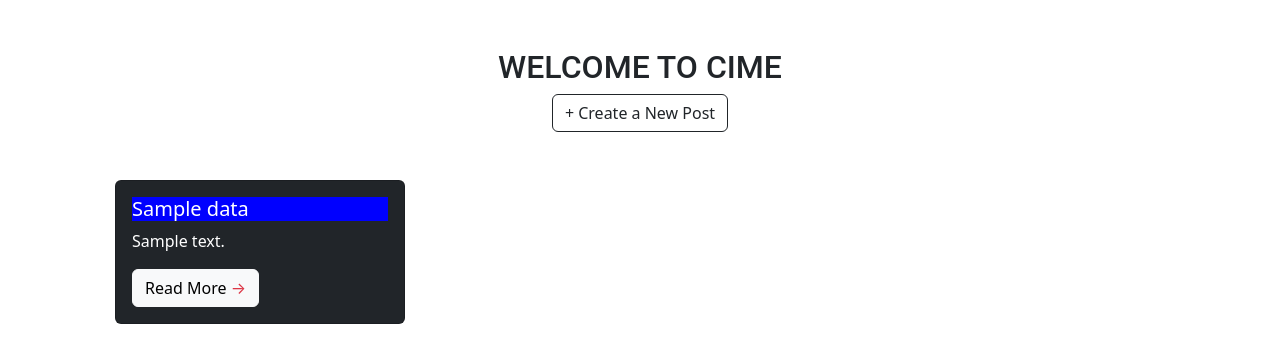
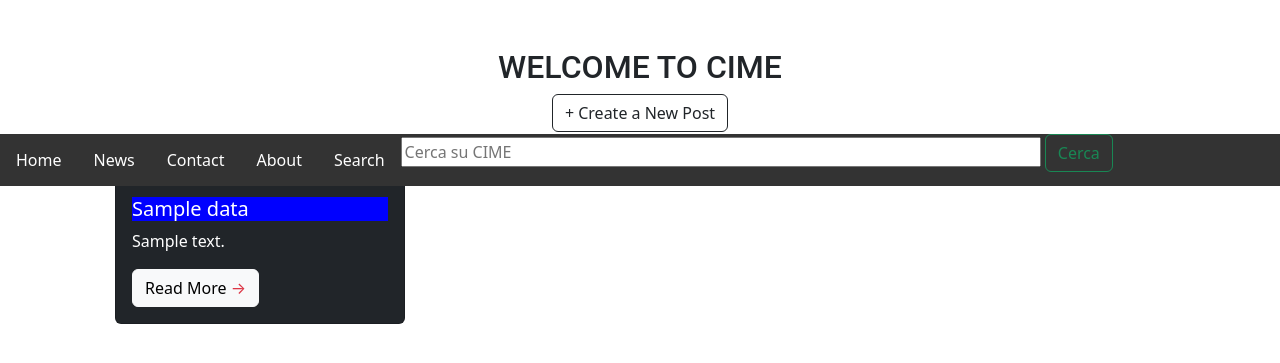
Before and after one commit to auri9945/Cime, a PHP site: page / in a window 1280 px wide. Shown: the top 363 px of the page. Run offline with PHP 8.4, Linux system fonts and the light colour scheme; tables that the repository leaves empty or names only in its code hold one stand-in row (values such as "Sample post"); some libraries are stand-ins or nearby versions.

Commit message:
Aggiunto barra di ricerca, navbar e stili

```diff
--- a/index.php
+++ b/index.php
@@ -28,11 +28,46 @@
 <link rel="preconnect" href="https://fonts.googleapis.com">
 <link rel="preconnect" href="https://fonts.gstatic.com" crossorigin>
 <link href="https://fonts.googleapis.com/css2?family=Montserrat:wght@300;400;500;600;700&display=swap" rel="stylesheet">
+
     <title>Hompage</title>
+    <title>Searchbar</title>
+<style>
+
+/*barra di navigazione orizzontale con colore di sfondo a larghezza intera*/
+ul {
+  list-style-type: none;
+  margin: 0;
+  padding: 0;
+  overflow: hidden;
+  background-color: #333;
+  /*serve per dire dove spostare la barra*/
+  position: relative;
+  top: -190px;
+}
+li {
+  float: left;
+}
+
+li a {
+  display: block;
+  color: white;
+  text-align: center;
+  padding: 14px 16px;
+  text-decoration: none;
+}
+
+li a:hover:not(.active){
+  background-color: #111;
+}
+.active {
+  background-color: #04AA6D;
+}
+
+
+</style>
 </head>
 <body>
-
-<div class="container mt-5"> <!-- container con all'interno il pulsante che rimanda a create.php nella uqale viene creato il codice per inserire un nuovo post-->
+    <div class="container mt-5"> <!-- container con all'interno il pulsante che rimanda a create.php nella quale viene creato il codice per inserire un nuovo post-->
 
                 <!--alert-->
                 <!-- gli stiamo dicendo che il tetso di avviso " Il tuo post è stato caricato correttamente!"
@@ -75,6 +110,22 @@
 
 </div>
 
+<!--Creazione navbar e barra di ricerca-->
+<ul>
+  <li><a href="#home">Home</a></li>
+  <li><a href="#news">News</a></li>
+  <li><a href="#contact">Contact</a></li>
+  <li><a href="#about">About</a></li>
+  <li><a href="#search">Search</a></li>
+  <form class="form-inline my-2 my-lg-0">
 
+  <!-- <button type="submit" class="button button--icon button--plain" style="z-index: 3">
+    <span class="is-icon-search icon icon-medium" style="color: var(--navigation-text-color)"></span>
+  </button> -->
+
+    <input class="" style="width:50%;" type="search" placeholder="Cerca su CIME" aria-label="Search">
+    <button class="btn btn-outline-success my-2 my-sm-0" type="submit">Cerca</button>
+  </form>
+</ul>
 </body>
 </html>
```
